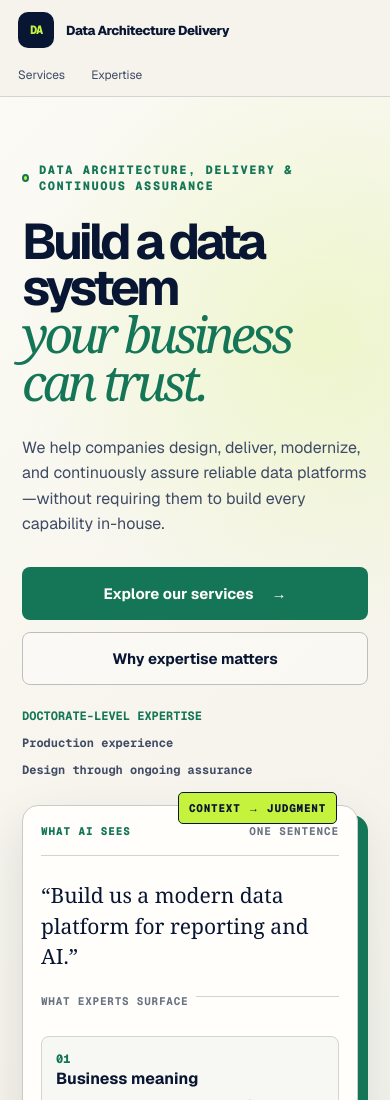
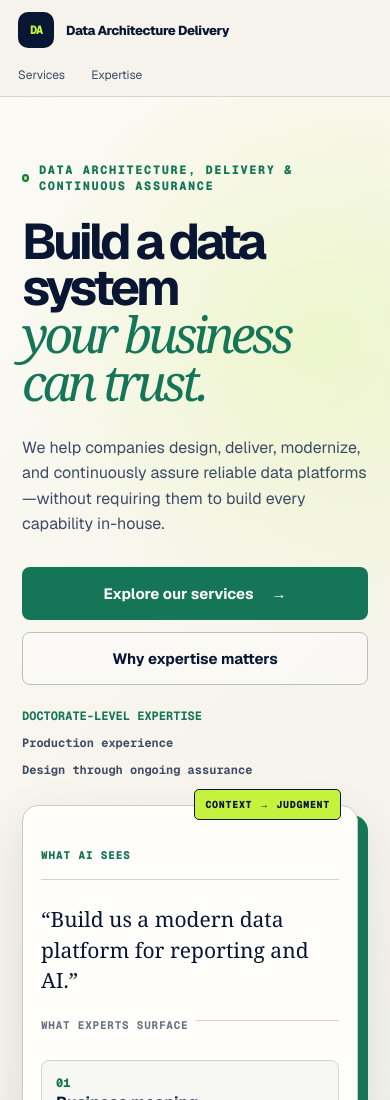
Before and after one commit to dr-birdkiwi/data-architecture-delivery-kit-site, a Next.js app: page / in a window 390 px wide. Shown: the top 1100 px of the page. Built offline with nearby package versions, Linux system fonts and the light colour scheme.

Commit message:
Fix mobile preview label spacing

```diff
--- a/app/globals.css
+++ b/app/globals.css
@@ -194,7 +194,7 @@ h1 em, h2 em { color: var(--green); font-family: Georgia, serif; font-weight: 40
   .site-header { padding: 10px 18px 0; flex-direction: column; align-items: stretch; gap: 5px; }.site-header .brand { min-height: 40px; }.brand > span:last-child { display: inline; font-size: 13px; }.site-header nav { width: 100%; justify-content: flex-start; gap: 0; }.site-header nav > a:not(.nav-cta) { flex: 0 0 auto; padding: 12px 13px 13px; font-size: 12px; }.site-header nav > a:first-child { padding-left: 0; }.nav-cta { display: none; }
   h1 { font-size: 50px; }.home-hero, .page-hero, .home-section, .mistake-section, .home-cta, .solution-cards, .brownfield-note, .next-page, .process-shell, .question-example, .context-states, .package-preview, .deliverable-grid, .honesty-band, .method-section, .expert-demo, .evidence-section, .benchmark-band, .repo-cta { padding-left: 22px; padding-right: 22px; }
   .home-hero { min-height: auto; padding-top: 65px; padding-bottom: 70px; }.hero-copy > p, .page-hero > p { font-size: 16px; }.actions { display: grid; }.button { width: 100%; }.micro-proof { align-items: flex-start; flex-direction: column; }.micro-proof span { display: none; }
-  .decision-preview { padding: 18px; margin-right: 10px; box-shadow: 10px 10px 0 var(--green), 0 20px 50px rgba(9,22,51,.12); }.decision-preview blockquote { font-size: 21px; }.missed-grid { grid-template-columns: 1fr; }.missed-grid article { min-height: 95px; }.preview-result { align-items: stretch; flex-direction: column; text-align: center; }
+  .decision-preview { padding: 18px; margin-right: 10px; box-shadow: 10px 10px 0 var(--green), 0 20px 50px rgba(9,22,51,.12); }.decision-preview:before { top: -17px; right: 16px; font-size: 10px; }.preview-top { padding-top: 24px; }.preview-top b { display: none; }.decision-preview blockquote { font-size: 21px; }.missed-grid { grid-template-columns: 1fr; }.missed-grid article { min-height: 95px; }.preview-result { align-items: stretch; flex-direction: column; text-align: center; }
   .promise-strip { grid-template-columns: 1fr; padding: 22px; }.promise-strip div, .promise-strip div:nth-child(3) { padding: 14px 0 0; border-top: 1px solid #34415f; border-left: 0; }.promise-strip div:first-child { padding-top: 0; border-top: 0; }
   .solution-preview-grid, .solution-cards, .deliverable-grid { grid-template-columns: 1fr; }.solution-preview-grid > * { min-height: 230px; }.solution-cards > article { min-height: 480px; padding: 23px; }
   .mistake-list article { grid-template-columns: 1fr; gap: 8px; }.next-page, .repo-cta { grid-template-columns: 1fr; }.next-page .button, .repo-cta .button { margin-top: 16px; }
```
